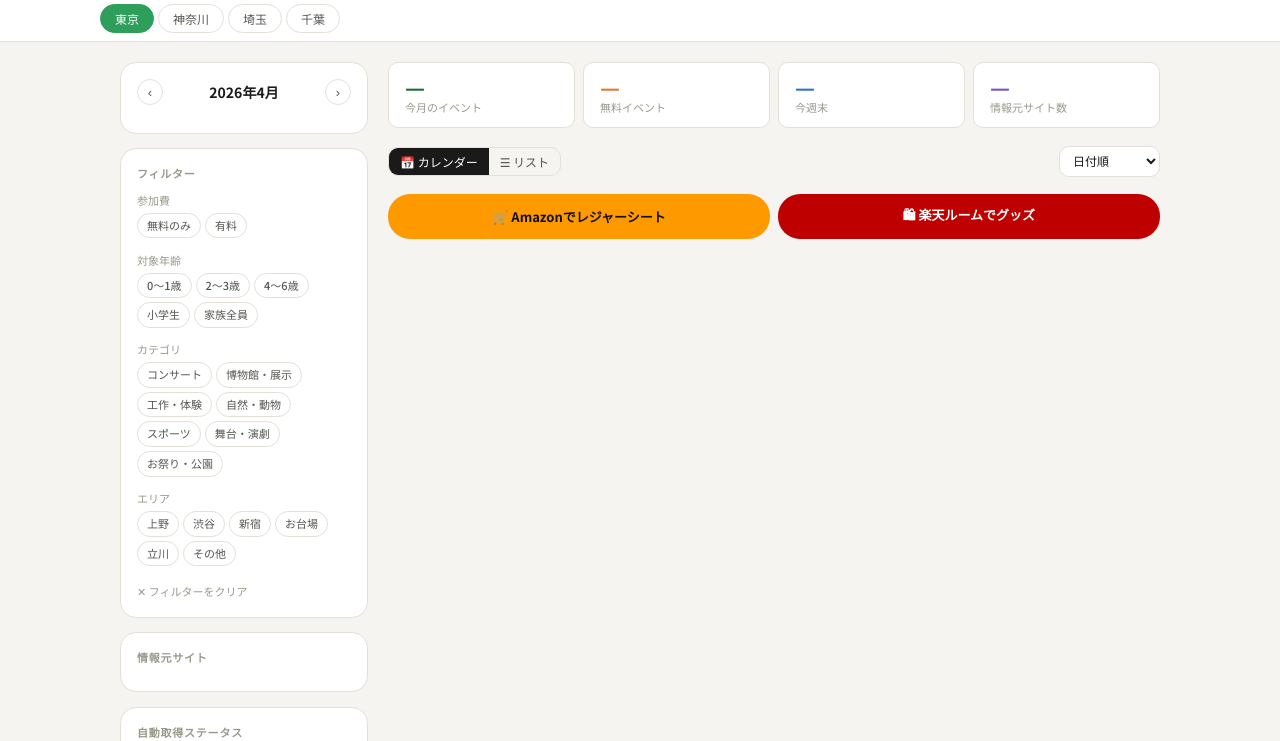
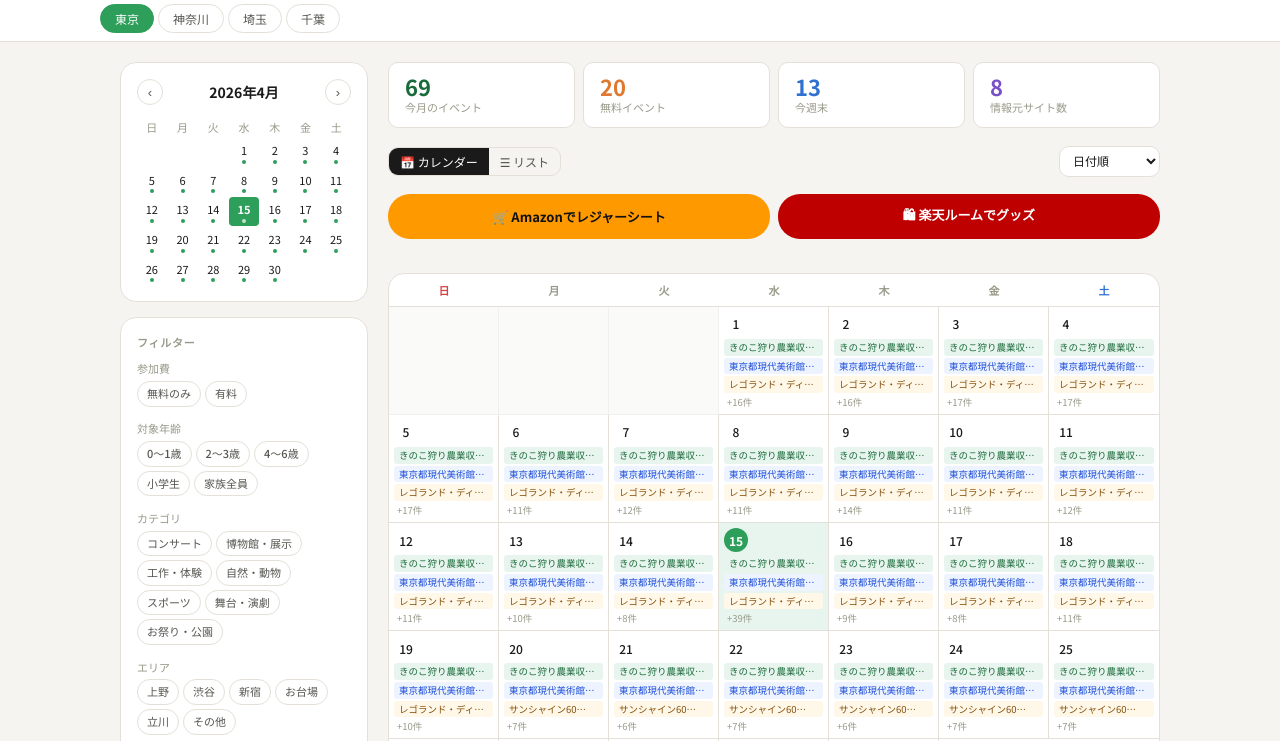
Before and after one commit to minarad715/tokyo-kids-events, a plain HTML site: page index.html in a window 1280 px wide. Shown: the part 61-802 px from the top of the page. Drawn offline with Linux system fonts and the light colour scheme.

Commit message:
Update index.html

```diff
--- a/index.html
+++ b/index.html
@@ -411,7 +411,7 @@ const SOURCES_BY_REGION = {
     {id:'kids',      name:'キッズイベント',   url:'https://www.kids-event.jp/',                                color:'#7A50C8'},
   ],
 };
-let SOURCES = SOURCES_BY_REGION['tokyo'];'tokyo'];
+let SOURCES = SOURCES_BY_REGION['tokyo'];
 
 // ── サンプルデータ（events.json が読み込まれると上書きされます）
 const SAMPLE = [
```
